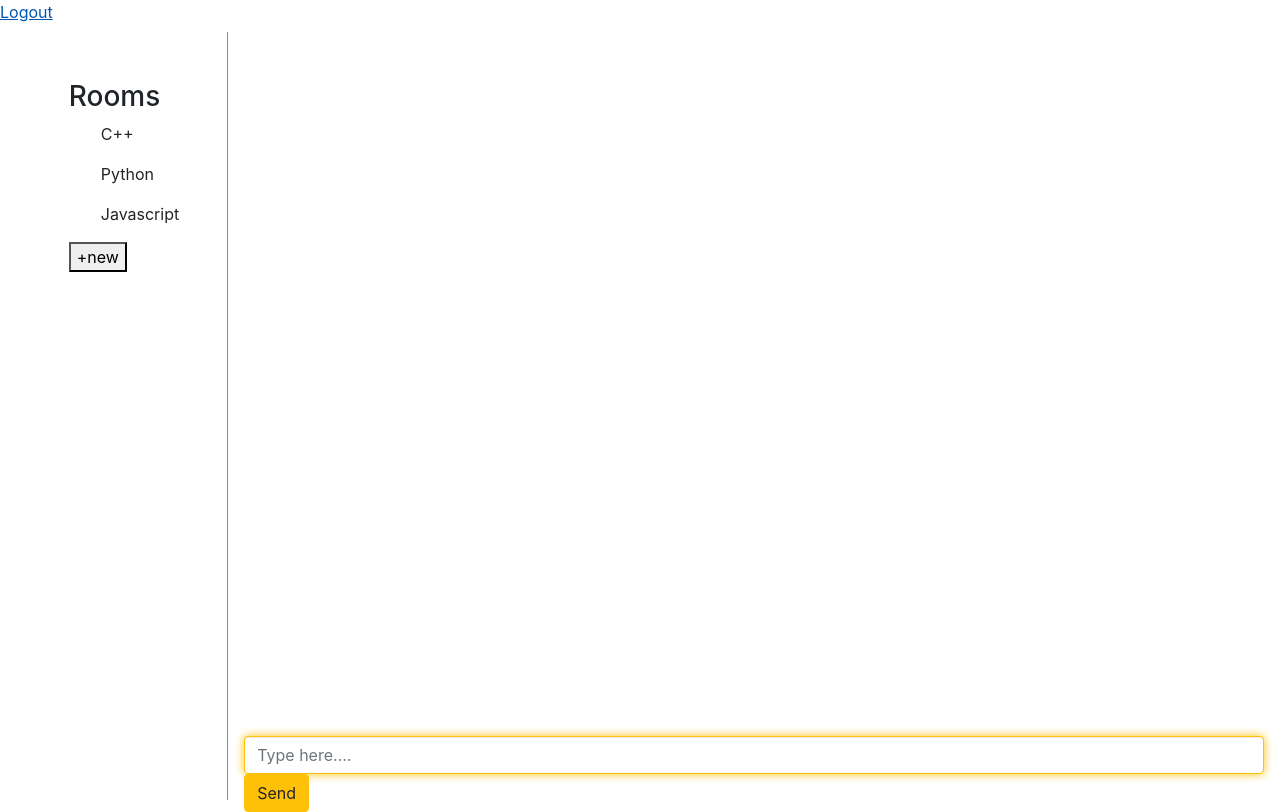
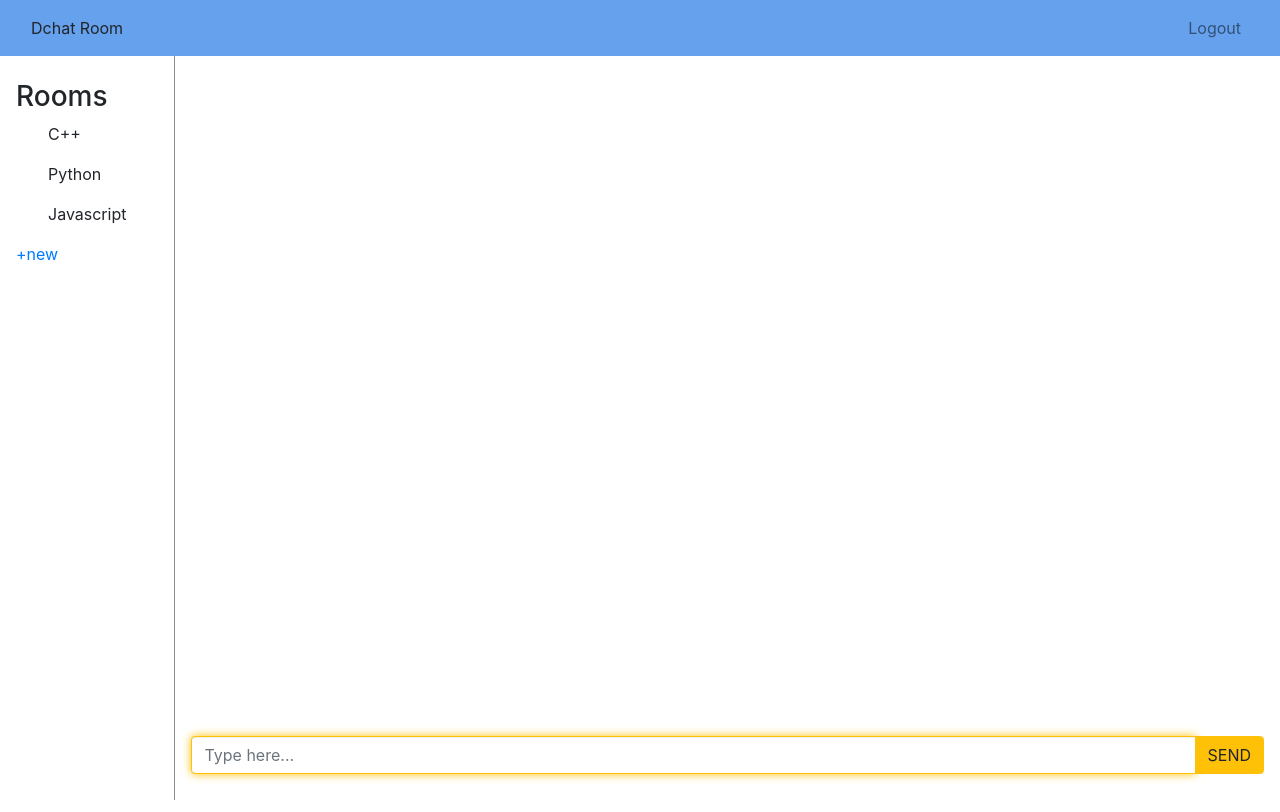
Before and after one commit to avd30675/chat-room, a Flask app: page /chat in a window 1280 px wide. Run offline with Flask 2, Linux system fonts and the light colour scheme; the visitor is signed in with stand-in values (Sample User, id 1); data comes from the database, SQL or seed files in the repository; data that the repository does not hold is empty; some libraries are stand-ins or nearby versions.

Commit message:
after adding new room feature

```diff
--- a/application.py
+++ b/application.py
@@ -1,4 +1,4 @@
-from flask import Flask,render_template,url_for,redirect,flash
+from flask import Flask,render_template,url_for,redirect,flash,request
 from forms import *
 from modules import *
 from passlib.hash import pbkdf2_sha256
@@ -127,6 +127,15 @@ def chat():
         return redirect(url_for('login'))
     return render_template('chat.html',username=current_user.username,rooms=ROOMS)
 
+@app.route("/new_room",methods=['GET','POST'])
+def new_room():
+    if request.method=='POST' :
+        room=request.form["room"]
+        ROOMS.append(room)
+        return render_template('chat.html',username=current_user.username,rooms=ROOMS)
+    else :
+       return render_template('new_room.html')
+
 @app.errorhandler(404)
 def page_not_found(e):
     # note that we set the 404 status explicitly
--- a/templates/chat.html
+++ b/templates/chat.html
@@ -22,12 +22,28 @@
     {% endwith %}
  <div  class="wrapper"><!-- wrapper -->
 
-    <nav>
-     <!--top navigaton bar -->
-     <div>
-        <a id="logout-btn" class="" href="{{ url_for('logout')}}"><span>Logout</span></a>
-     </div>
-    </nav>
+<nav class="navbar navbar-expand-sm navbar-light fixed-top" style="background-color: #66a1ee">
+
+    <div class="container-fluid">
+        <div id="show-sidebar-button" class="cursor-pointer">
+            <i class="fas fa-plus-circle "></i>
+            <span>Dchat Room</span>
+        </div>
+
+        <button class="navbar-toggler" type="button" data-toggle="collapse" data-target="#navbarSupportedContent"
+            aria-controls="navbarSupportedContent" aria-expanded="false" aria-label="Toggle navigation">
+            <span class="navbar-toggler-icon"></span>
+        </button>
+        <div class="collapse navbar-collapse" id="navbarSupportedContent">
+            <ul class="navbar-nav ml-auto">
+                <li class="nav-item">
+                    <a id="logout-btn" class="nav-link" href="{{ url_for('logout') }}"><span
+                            style="color: #335177">Logout</span></a>
+                </li>
+            </ul>
+        </div>
+    </div>
+</nav>
 
 
     <div id="main-section">
@@ -38,7 +54,9 @@
              {% for room in rooms :%}
               <p id="{{ room|title }}" class="select-room cursor-pointer">{{ room|title }}</p>
              {% endfor %}
-             <button id="new-rooms">+new</button>
+             <a href="{{  url_for('new_room') }}">+new</a>
+
+
 
         </nav>
 
@@ -52,12 +70,12 @@
 
 
             <!-- Type message start -->
-            <div id="input-area" class="">
-                  <input type="text" id="user_message"
-                  class="form-control" placeholder="Type here....">
-                  <div class="">
-                        <button type="button" class="btn btn-warning"      id="send_message">Send</button>
-                  </div>
+            <div id="input-area" class="input-group mb-3">
+                <input type="text" id="user_message" class="form-control" placeholder="Type here..." aria-label="Type a message"
+                    aria-describedby="basic-addon2" autocomplete="off">
+                <div class="input-group-append">
+                    <button id="send_message" class="btn btn-warning" type="button">SEND <i class="fas fa-paper-plane"></i></button>
+                </div>
             </div>
             <!-- Type message end -->
 
```
Also changed, not shown: templates/new_room.html (added, +20 -0 lines).
